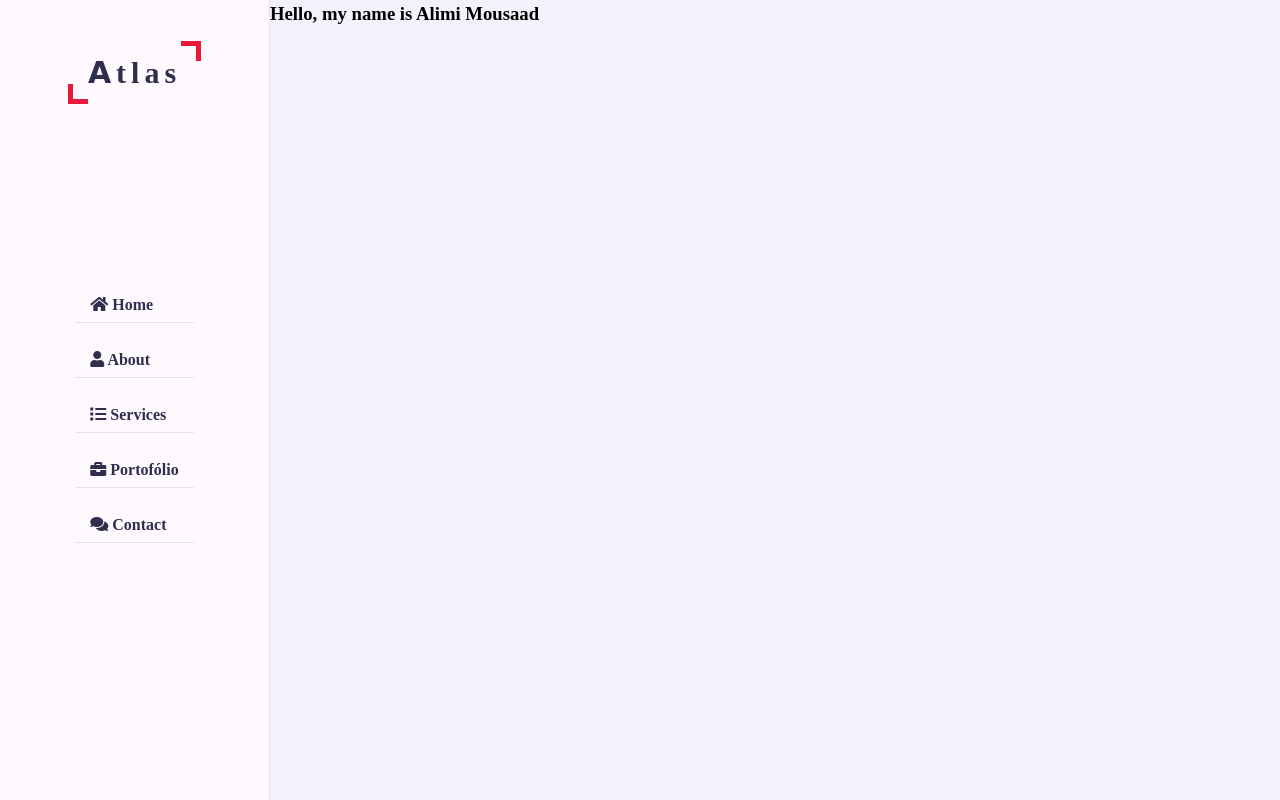
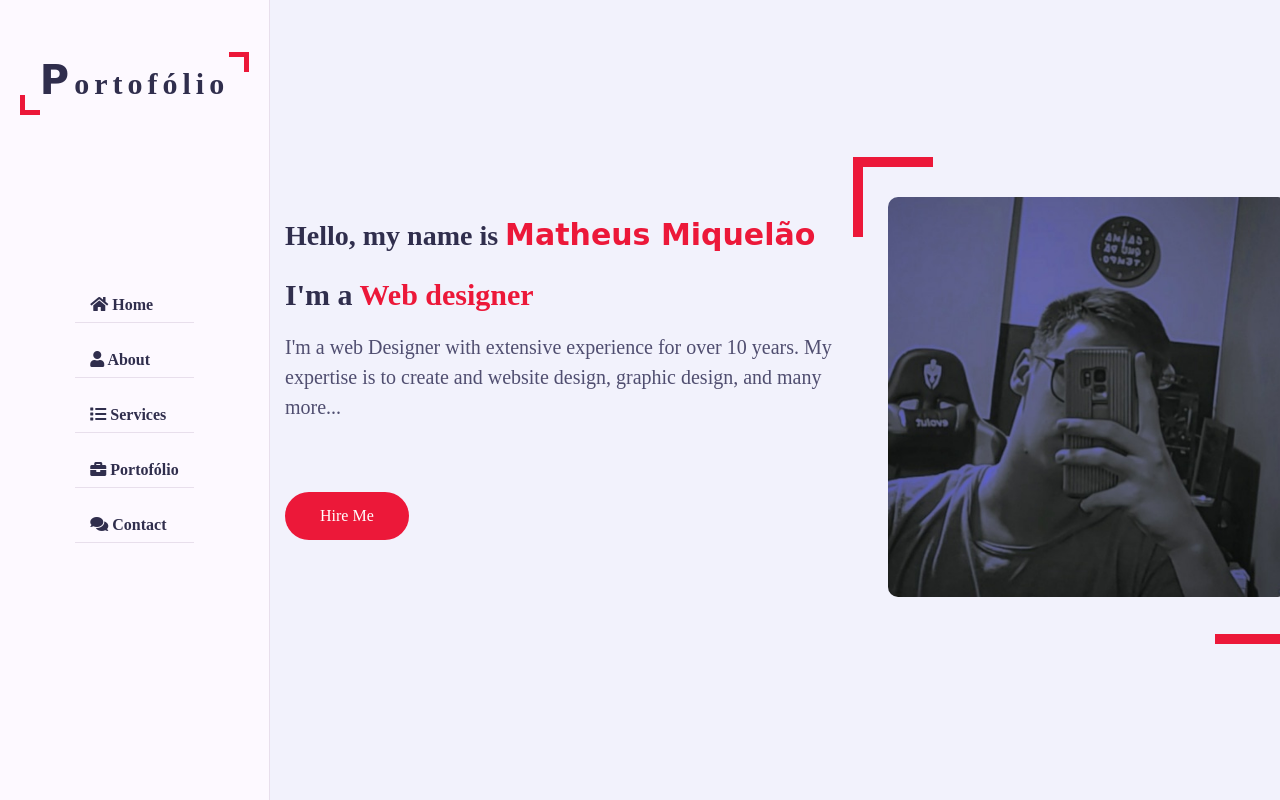
Before and after one commit to Thuizin/Portofolio1, a plain HTML site: page index.html in a window 1280 px wide. Drawn offline with Linux system fonts and the light colour scheme; a web font is replaced by a local one.

Commit message:
Home selection

```diff
--- a/assets/css/style.css
+++ b/assets/css/style.css
@@ -30,10 +30,42 @@ ul{
     display: block;
     position: fixed;
     left: 270px;
+    padding: 0 30px;
     top: 0;
     right: 0;
     z-index: 0;
     opacity: 1;
+}
+.padd-15{
+    padding-left: 15px;
+    padding-right: 15px;
+}
+.container{
+    max-width: 1100px;
+    width: 100%;
+    margin: auto;
+}
+.row{
+    display: flex;
+    flex-wrap: wrap;
+    margin-left: -15px;
+    margin-right: -15px;
+    position: relative;
+}
+.btn{
+    font-size: 16px;
+    font-weight: 500;
+    padding: 12px 35px;
+    color: white;
+    border-radius: 40px;
+    display: inline-block;
+    white-space: nowrap;
+    border: none;
+    background: var(--skin-color);
+    transition: all 0.3s ease;
+}
+.btn:hover{
+    transform: scale(1.05);
 }
 /* Aside */
 .aside{
@@ -66,7 +98,7 @@ ul{
 }
 .aside .logo a span{
     font-family: 'Clicker Script', cursive;
-    font-family: 40px;
+    font-size: 40px;
 }
 .aside .logo a::before{
     content: '';
@@ -148,3 +180,67 @@ ul{
 .aside .nav .li a i{
     margin-right: 15px;
 }
+
+/* HOME */
+.home{
+    min-height: 100vh;
+    display: flex;
+    color: var(--text-black-900);
+}
+.home .home-info{
+    flex: 0 0 60%;
+    max-width: 60%;
+}
+h3.hello{
+    font-size: 28px;
+    margin: 15px 0;
+}
+h3.hello span{
+    font-family: 'Clicker Script', cursive;
+    font-size: 30px;
+    font-weight: 700;
+    color: var(--skin-color);
+}
+h3.my-profession{
+    font-size: 30px;
+    margin: 15px 0;
+}
+.typing{
+    color: var(--skin-color);
+}
+.home-info p{
+    margin-bottom: 70px;
+    font-size: 20px;
+    color: var(--text-black-700);
+}
+.home .home-img{
+    flex: 0 0 40%;
+    max-width: 40%;
+    text-align: center;
+    position: relative;
+}
+.home-img::after{
+    content: '';
+    position: absolute;
+    height: 80px;
+    width: 80px;
+    border-bottom: 10px solid var(--skin-color);
+    border-right: 10px solid var(--skin-color);
+    right: -30px;
+    bottom: -40px;
+}
+.home-img::before{
+    content: '';
+    position: absolute;
+    height: 80px;
+    width: 80px;
+    border-top: 10px solid var(--skin-color);
+    border-left: 10px solid var(--skin-color);
+    left: -20px;
+    top: -40px;
+}
+.home .home-img img{
+    margin: auto;
+    height: 400px;
+    border-radius: 10px;
+}
--- a/index.html
+++ b/index.html
@@ -16,7 +16,7 @@
         <!-- Aside Start -->
         <div class="aside">
             <div class="logo">
-                <a href="#"><span>A</span>tlas</a>
+                <a href="#"><span>P</span>ortofólio</a>
             </div>
             <div class="nav-toggler">
                 <span></span>
@@ -37,7 +37,13 @@
                 <div class="container">
                     <div class="row">
                         <div class="home-info">
-                            <h3 class="hello">Hello, my name is <span class="name">Alimi Mousaad</span></h3>
+                            <h3 class="hello">Hello, my name is <span class="name">Matheus Miquelão</span></h3>
+                            <h3 class="my-profession">I'm a <span class="typing">Web designer</span></h3>
+                            <p>I'm a web Designer with extensive experience for over 10 years. My expertise is to create and website design, graphic design, and many more...</p>
+                            <a href="#contact" class="btn hire-me">Hire Me</a>
+                        </div>
+                        <div class="home-img padd-15">
+                            <img src="./assets/img/eu.jpeg" alt="My picture">
                         </div>
                     </div>
                 </div>
```
